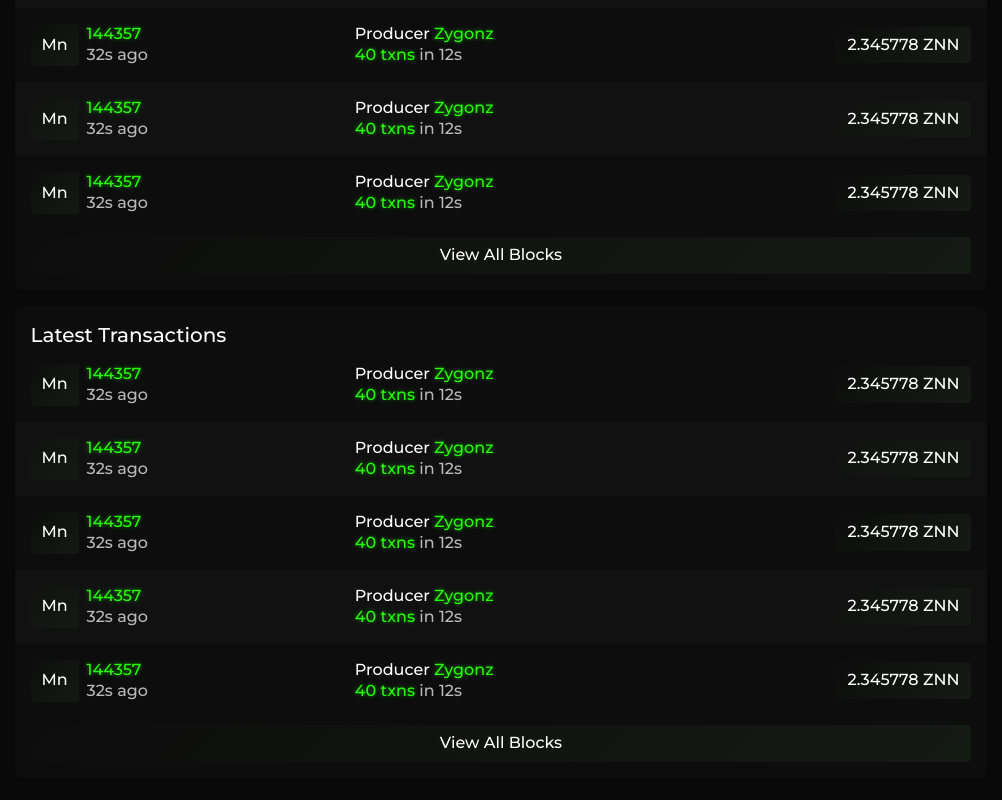
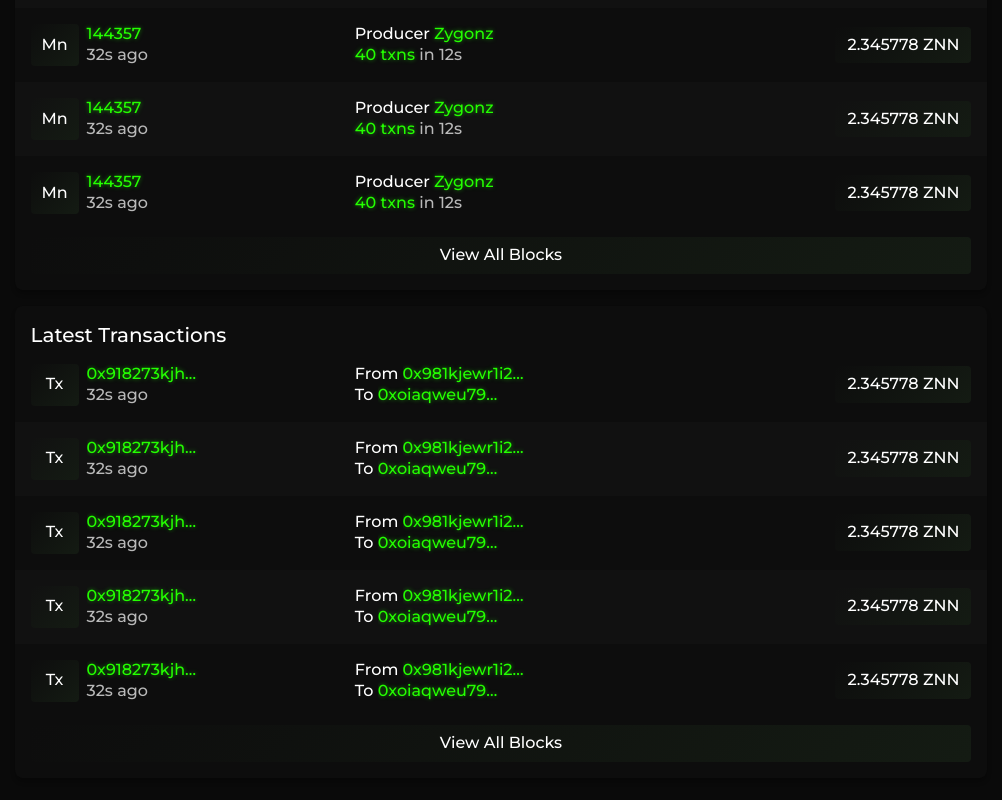
Before and after one commit to nntcao/zenonscraper-nextjs, a Next.js app: page / in a window 1280 px wide. Shown: the part 1110-1910 px from the top of the page, without its empty margins (139-1141 px from the left). Built offline with nearby package versions, Linux system fonts and the light colour scheme.

Commit message:
Updated information in LatestTransactionsTable

```diff
--- a/components/Tables/LatestTransactionsTable/LatestTransactionsTable.tsx
+++ b/components/Tables/LatestTransactionsTable/LatestTransactionsTable.tsx
@@ -6,6 +6,7 @@ import TextGlow from '../../GenericComponents/TextGlow/TextGlow'
 import TextSemibold from '../../GenericComponents/TextSemibold/TextSemibold'
 import RoundedSquare from '../../Icons/RoundedSquare/RoundedSquare'
 import LinkWrapper from '../../GenericComponents/LinkWrapper/LinkWrapper'
+import TextTruncate from '../../GenericComponents/TextTruncate/TextTruncate'
 
 export default function LatestTransactionsTable(props) {
     const fields = [
@@ -25,44 +26,44 @@ export default function LatestTransactionsTable(props) {
 
     let dummyData = [
         {
-            height: 144357,
-            miner: 'Zygonz',
+            hash: "0x918273kjhwdkqhw",
+            from: '0x981kjewr1i2u39018e10w98e',
+            to: '0xoiaqweu7918723dqkl1111111111111111111111w091',
             value: 2.345778,
-            txnCount: 40,
-            time: "12s",
-            timestamp: "32s ago"
+            timestamp: "32s ago",
+            token: "ZNN",
         },
         {
-            height: 144357,
-            miner: 'Zygonz',
+            hash: "0x918273kjhwdkqhw",
+            from: '0x981kjewr1i2u39018e10w98e',
+            to: '0xoiaqweu7918723dqklw091',
             value: 2.345778,
-            txnCount: 40,
-            time: "12s",
-            timestamp: "32s ago"
+            timestamp: "32s ago",
+            token: "ZNN",
         },
         {
-            height: 144357,
-            miner: 'Zygonz',
+            hash: "0x918273kjhwdkqhw",
+            from: '0x981kjewr1i2u39018e10w98e',
+            to: '0xoiaqweu7918723dqklw091',
             value: 2.345778,
-            txnCount: 40,
-            time: "12s",
-            timestamp: "32s ago"
+            timestamp: "32s ago",
+            token: "ZNN",
         },
         {
-            height: 144357,
-            miner: 'Zygonz',
+            hash: "0x918273kjhwdkqhw",
+            from: '0x981kjewr1i2u39018e10w98e',
+            to: '0xoiaqweu7918723dqklw091',
             value: 2.345778,
-            txnCount: 40,
-            time: "12s",
-            timestamp: "32s ago"
+            timestamp: "32s ago",
+            token: "ZNN",
         },
         {
-            height: 144357,
-            miner: 'Zygonz',
+            hash: "0x918273kjhwdkqhw",
+            from: '0x981kjewr1i2u39018e10w98e',
+            to: '0xoiaqweu7918723dqklw091',
             value: 2.345778,
-            txnCount: 40,
-            time: "12s",
-            timestamp: "32s ago"
+            timestamp: "32s ago",
+            token: "ZNN",
         },
     ]
 
@@ -70,20 +71,26 @@ export default function LatestTransactionsTable(props) {
         return {
             col1:
                 <div className={styles.col1}>
-                    <RoundedSquare>Mn</RoundedSquare>
+                    <RoundedSquare>Tx</RoundedSquare>
                     <div className={styles.text}>
-                        <TextSemibold><TextGlow>{data.height}</TextGlow></TextSemibold>
+                        <TextSemibold>
+                            <TextGlow><TextTruncate style={{maxWidth: "121px"}}>{data.hash}</TextTruncate></TextGlow>
+                        </TextSemibold>
                         <SubtextSemibold>{data.timestamp}</SubtextSemibold>
                     </div>
                 </div>,
             col2:
                 <div className={styles.col2}>
-                    <TextSemibold>Producer <TextGlow>{data.miner}</TextGlow></TextSemibold>
-                    <SubtextSemibold> <TextGlow>{data.txnCount} txns</TextGlow> in {data.time}</SubtextSemibold>
+                    <TextSemibold style={{whiteSpace: "nowrap"}}>
+                        From <TextGlow><TextTruncate style={{maxWidth: "121px"}}>{data.from}</TextTruncate></TextGlow>
+                    </TextSemibold>
+                    <TextSemibold style={{whiteSpace: "nowrap"}}>
+                        To <TextGlow><TextTruncate style={{maxWidth: "121px"}}>{data.to}</TextTruncate></TextGlow>
+                    </TextSemibold>
                 </div>,
             col3:
                 <div className={styles.col3}>
-                    <BoundedTextbox>{data.value} ZNN</BoundedTextbox>
+                    <BoundedTextbox>{data.value} {data.token}</BoundedTextbox>
                 </div>,
         }
     })
```
